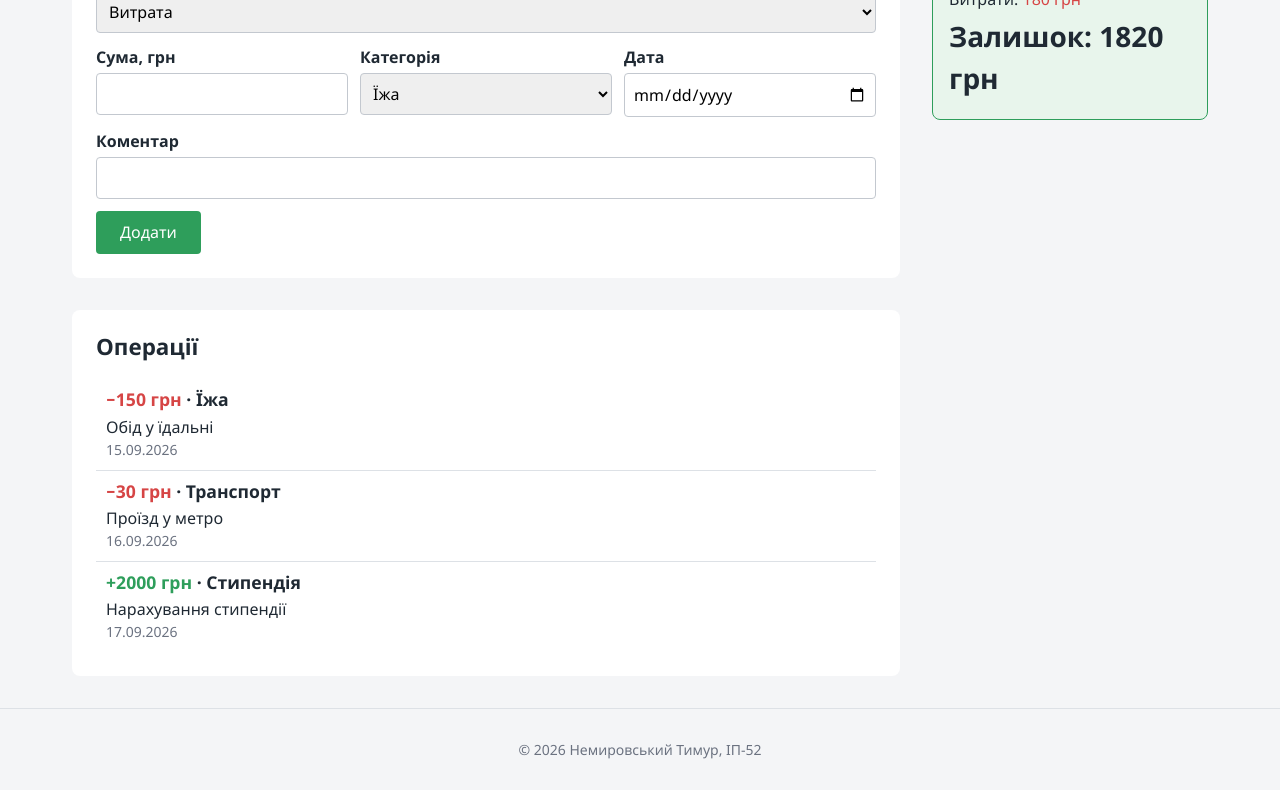
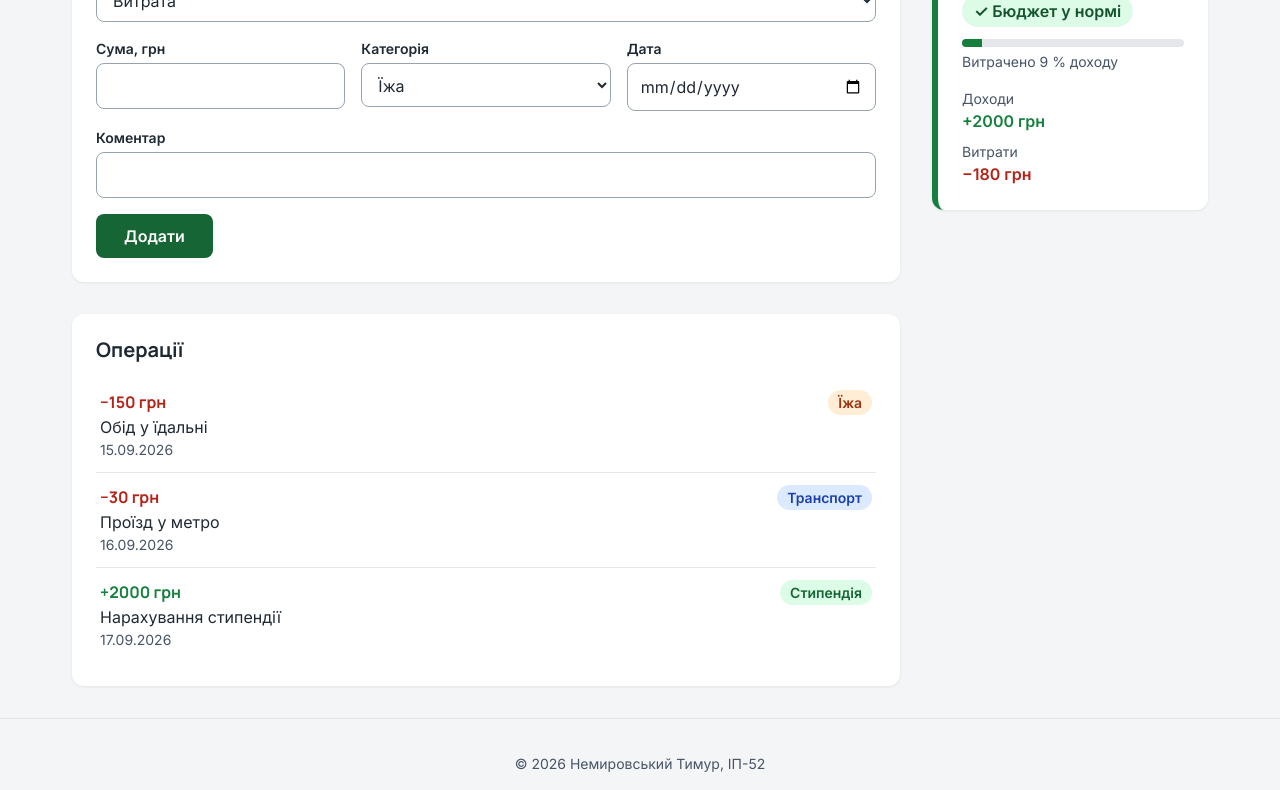
Before and after one commit to tanaka222-lang/expense-tracker, a plain HTML site: page index.html in a window 1280 px wide. Shown: the part 221-1011 px from the top of the page. Drawn offline with Linux system fonts and the light colour scheme.

Commit message:
Практикум 5: візуальний дизайн

```diff
--- a/css/style.css
+++ b/css/style.css
@@ -1,3 +1,13 @@
+/*
+ * Палітра (контраст за WCAG):
+ *   текст      #1f2933 на фоні #f4f5f7 — 13.5:1
+ *   витрата    #b42318 на білому — 6.57:1
+ *   дохід      #15803d на білому — 5.02:1
+ *   кнопка     білий на #166534 — 7.13:1
+ *   дата       #475467 на білому — 7.69:1
+ * Шкала шрифтів: 14 / 16 / 20 / 28 / 36 px
+ */
+
 *,
 *::before,
 *::after {
@@ -6,7 +16,7 @@
 
 body {
     margin: 0;
-    font-family: "Segoe UI", Roboto, Arial, sans-serif;
+    font-family: "Inter", "Segoe UI", Arial, sans-serif;
     font-size: 1rem;
     line-height: 1.5;
     color: #1f2933;
@@ -21,7 +31,13 @@ img {
 h1,
 h2,
 h3 {
+    font-family: "Manrope", "Segoe UI", Arial, sans-serif;
     line-height: 1.2;
+}
+
+h2 {
+    margin: 0 0 1rem;
+    font-size: 1.25rem;
 }
 
 /* ---------- Мобільний (базові стилі) ---------- */
@@ -33,12 +49,13 @@ h3 {
     gap: 0.5rem;
     padding: 1rem;
     background-color: #1f2933;
-    border-bottom: 4px solid #2e9e5b;
+    border-bottom: 4px solid #15803d;
 }
 
 .site-header h1 {
     margin: 0;
-    font-size: 1.5rem;
+    font-size: 1.75rem;
+    font-weight: 800;
     color: #ffffff;
 }
 
@@ -46,7 +63,7 @@ h3 {
     display: flex;
     flex-wrap: wrap;
     justify-content: center;
-    gap: 1rem;
+    gap: 1.25rem;
 }
 
 .nav a {
@@ -56,38 +73,117 @@ h3 {
 
 .nav a:hover {
     color: #ffffff;
+    text-decoration: underline;
 }
 
 .layout {
     display: grid;
     grid-template-columns: 1fr;
+    gap: 1.5rem;
     max-width: 800px;
     margin: 0 auto;
-    padding: 0 1rem;
+    padding: 1.5rem 1rem;
 }
 
 .section {
-    margin: 1.5rem 0;
-    padding: 1rem;
+    padding: 1.25rem;
     background-color: #ffffff;
-    border-radius: 8px;
+    border-radius: 12px;
+    box-shadow: 0 1px 3px rgba(16, 24, 40, 0.08);
 }
 
-.section h2 {
-    margin-top: 0;
-    font-size: 1.4rem;
+main {
+    display: grid;
+    gap: 1.5rem;
+}
+
+/*
+ * Нечітка вимога: «має бути зрозуміло з першого погляду, чи все гаразд із бюджетом».
+ * Баланс винесено першим блоком сторінки, щоб користувач бачив його ще до форми й списку.
+ * Підсумок — найбільший текст на сторінці (36px), тому око зупиняється на ньому першим.
+ * Стан бюджету дублюється трьома каналами: кольором рамки, текстом «Бюджет у нормі» і смугою
+ * витраченої частки доходу — так його зрозуміє навіть людина, що погано розрізняє кольори.
+ */
+.balance {
+    padding: 1.25rem;
+    background-color: #ffffff;
+    border-left: 6px solid #15803d;
+    border-radius: 12px;
+    box-shadow: 0 1px 3px rgba(16, 24, 40, 0.08);
+}
+
+.balance h2 {
+    margin-bottom: 0.25rem;
+    font-size: 0.875rem;
+    font-weight: 700;
+    color: #475467;
+    text-transform: uppercase;
+    letter-spacing: 0.05em;
+}
+
+.balance__total {
+    margin: 0;
+    font-family: "Manrope", "Segoe UI", Arial, sans-serif;
+    font-size: 2.25rem;
+    font-weight: 800;
+    color: #14532d;
+}
+
+.balance__status {
+    display: inline-block;
+    margin: 0.5rem 0 0.75rem;
+    padding: 0.25rem 0.75rem;
+    font-weight: 600;
+    color: #14532d;
+    background-color: #dcfce7;
+    border-radius: 999px;
+}
+
+.budget-bar {
+    height: 8px;
+    background-color: #e5e7eb;
+    border-radius: 999px;
+    overflow: hidden;
+}
+
+.budget-bar__fill {
+    width: 9%;
+    height: 100%;
+    background-color: #15803d;
+}
+
+.balance__hint {
+    margin: 0.25rem 0 1rem;
+    font-size: 0.875rem;
+    color: #475467;
+}
+
+.balance__details {
+    display: flex;
+    gap: 2rem;
+    margin: 0;
+}
+
+.balance__details dt {
+    font-size: 0.875rem;
+    color: #475467;
+}
+
+.balance__details dd {
+    margin: 0;
+    font-weight: 600;
 }
 
 .form {
     display: flex;
     flex-direction: column;
-    gap: 0.75rem;
+    gap: 1rem;
 }
 
 .form-row {
     display: flex;
     flex-direction: column;
-    gap: 0.75rem;
+    gap: 1rem;
 }
 
 .form-field {
@@ -97,37 +193,41 @@ h3 {
 }
 
 .form label {
+    font-size: 0.875rem;
     font-weight: 600;
 }
 
 .form input,
 .form select {
     width: 100%;
-    padding: 0.5rem;
+    padding: 0.625rem 0.75rem;
     font: inherit;
-    border: 1px solid #c3c8cf;
-    border-radius: 4px;
+    color: #1f2933;
+    background-color: #ffffff;
+    border: 1px solid #98a2b3;
+    border-radius: 8px;
 }
 
 .form input:focus,
 .form select:focus {
-    border-color: #2e9e5b;
-    outline: none;
+    border-color: #15803d;
+    outline: 2px solid #bbf7d0;
 }
 
 .btn {
     align-self: flex-start;
-    padding: 0.6rem 1.5rem;
+    padding: 0.625rem 1.75rem;
     font: inherit;
+    font-weight: 600;
     color: #ffffff;
-    background-color: #2e9e5b;
+    background-color: #166534;
     border: none;
-    border-radius: 4px;
+    border-radius: 8px;
     cursor: pointer;
 }
 
 .btn:hover {
-    background-color: #237a46;
+    background-color: #14532d;
 }
 
 .operations-list {
@@ -136,8 +236,12 @@ h3 {
 }
 
 .operation {
-    padding: 10px;
-    border-bottom: 1px solid #dde1e6;
+    display: grid;
+    grid-template-columns: 1fr auto;
+    column-gap: 1rem;
+    align-items: center;
+    padding: 0.75rem 0.25rem;
+    border-bottom: 1px solid #e5e7eb;
 }
 
 .operation:last-child {
@@ -145,54 +249,68 @@ h3 {
 }
 
 .operation h3 {
-    margin: 0 0 0.25rem;
-    font-size: 1.1rem;
+    margin: 0;
+    font-size: 1rem;
 }
 
-.operation p {
+.operation__comment,
+.operation__date {
+    grid-column: 1 / -1;
     margin: 0;
 }
 
 .operation__date {
     font-size: 0.875rem;
-    color: #6b7280;
+    color: #475467;
 }
 
 .amount--income {
-    color: #2e9e5b;
+    color: #15803d;
 }
 
 .amount--expense {
-    color: #d64545;
+    color: #b42318;
 }
 
-.balance {
-    margin: 0 0 1.5rem;
-    padding: 1rem;
-    background-color: #e8f5ec;
-    border: 1px solid #2e9e5b;
-    border-radius: 8px;
+.tag {
+    justify-self: end;
+    padding: 0.125rem 0.625rem;
+    font-size: 0.875rem;
+    font-weight: 600;
+    border-radius: 999px;
 }
 
-.balance h2 {
-    margin-top: 0;
+.tag--food {
+    color: #9a3412;
+    background-color: #ffedd5;
 }
 
-.balance p {
-    margin: 0.25rem 0;
+.tag--transport {
+    color: #1e40af;
+    background-color: #dbeafe;
 }
 
-.balance__total {
-    font-size: 2rem;
-    font-weight: 700;
+.tag--fun {
+    color: #6b21a8;
+    background-color: #f3e8ff;
+}
+
+.tag--income {
+    color: #166534;
+    background-color: #dcfce7;
+}
+
+.tag--other {
+    color: #374151;
+    background-color: #e5e7eb;
 }
 
 .site-footer {
-    padding: 1rem;
+    padding: 1.25rem 1rem;
     font-size: 0.875rem;
-    color: #6b7280;
+    color: #475467;
     text-align: center;
-    border-top: 1px solid #dde1e6;
+    border-top: 1px solid #e5e7eb;
 }
 
 /* ---------- Планшет ---------- */
@@ -204,11 +322,8 @@ h3 {
         padding: 1.25rem 2rem;
     }
 
-    .site-header h1 {
-        font-size: 1.75rem;
-    }
-
-    .section {
+    .section,
+    .balance {
         padding: 1.5rem;
     }
 
@@ -224,29 +339,29 @@ h3 {
 /* ---------- Десктоп ---------- */
 
 @media (min-width: 1024px) {
-    .site-header h1 {
-        font-size: 2rem;
-    }
-
     .layout {
         grid-template-columns: 3fr 1fr;
         gap: 2rem;
         align-items: start;
         max-width: 1200px;
-        padding: 0 2rem;
+        padding: 2rem;
     }
 
-    .section {
-        margin: 2rem 0;
+    main {
+        grid-column: 1;
+        grid-row: 1;
+        gap: 2rem;
     }
 
     .balance {
+        grid-column: 2;
+        grid-row: 1;
         position: sticky;
         top: 1rem;
-        margin: 2rem 0;
     }
 
-    .balance__total {
-        font-size: 1.75rem;
+    .balance__details {
+        flex-direction: column;
+        gap: 0.5rem;
     }
 }
--- a/index.html
+++ b/index.html
@@ -5,19 +5,42 @@
     <meta name="viewport" content="width=device-width, initial-scale=1.0">
     <title>Трекер витрат</title>
     <link rel="icon" href="data:,">
+    <link rel="preconnect" href="https://fonts.googleapis.com">
+    <link rel="preconnect" href="https://fonts.gstatic.com" crossorigin>
+    <link href="https://fonts.googleapis.com/css2?family=Inter:wght@400;600&family=Manrope:wght@700;800&display=swap" rel="stylesheet">
     <link rel="stylesheet" href="css/style.css">
 </head>
 <body>
     <header class="site-header">
         <h1>Трекер витрат</h1>
         <nav class="nav" aria-label="Розділи сторінки">
+            <a href="#balance">Баланс</a>
             <a href="#add-operation">Додати</a>
             <a href="#operations">Операції</a>
-            <a href="#balance">Баланс</a>
         </nav>
     </header>
 
     <div class="layout">
+        <aside id="balance" class="balance balance--ok">
+            <h2>Баланс</h2>
+            <p class="balance__total">1820 грн</p>
+            <p class="balance__status">✓ Бюджет у нормі</p>
+            <div class="budget-bar" role="img" aria-label="Витрачено 9% доходу">
+                <div class="budget-bar__fill"></div>
+            </div>
+            <p class="balance__hint">Витрачено 9 % доходу</p>
+            <dl class="balance__details">
+                <div>
+                    <dt>Доходи</dt>
+                    <dd class="amount amount--income">+2000 грн</dd>
+                </div>
+                <div>
+                    <dt>Витрати</dt>
+                    <dd class="amount amount--expense">−180 грн</dd>
+                </div>
+            </dl>
+        </aside>
+
         <main>
             <section id="add-operation" class="section">
                 <h2>Додати операцію</h2>
@@ -64,32 +87,28 @@
                 <h2>Операції</h2>
                 <div class="operations-list">
                     <article class="operation">
-                        <h3><span class="amount amount--expense">−150 грн</span> · Їжа</h3>
-                        <p>Обід у їдальні</p>
+                        <h3><span class="amount amount--expense">−150 грн</span></h3>
+                        <span class="tag tag--food">Їжа</span>
+                        <p class="operation__comment">Обід у їдальні</p>
                         <p class="operation__date"><time datetime="2026-09-15">15.09.2026</time></p>
                     </article>
 
                     <article class="operation">
-                        <h3><span class="amount amount--expense">−30 грн</span> · Транспорт</h3>
-                        <p>Проїзд у метро</p>
+                        <h3><span class="amount amount--expense">−30 грн</span></h3>
+                        <span class="tag tag--transport">Транспорт</span>
+                        <p class="operation__comment">Проїзд у метро</p>
                         <p class="operation__date"><time datetime="2026-09-16">16.09.2026</time></p>
                     </article>
 
                     <article class="operation">
-                        <h3><span class="amount amount--income">+2000 грн</span> · Стипендія</h3>
-                        <p>Нарахування стипендії</p>
+                        <h3><span class="amount amount--income">+2000 грн</span></h3>
+                        <span class="tag tag--income">Стипендія</span>
+                        <p class="operation__comment">Нарахування стипендії</p>
                         <p class="operation__date"><time datetime="2026-09-17">17.09.2026</time></p>
                     </article>
                 </div>
             </section>
         </main>
-
-        <aside id="balance" class="balance">
-            <h2>Баланс</h2>
-            <p>Доходи: <span class="amount amount--income">2000 грн</span></p>
-            <p>Витрати: <span class="amount amount--expense">180 грн</span></p>
-            <p class="balance__total">Залишок: 1820 грн</p>
-        </aside>
     </div>
 
     <footer class="site-footer">
```
Also changed, not shown: 1 other file.
